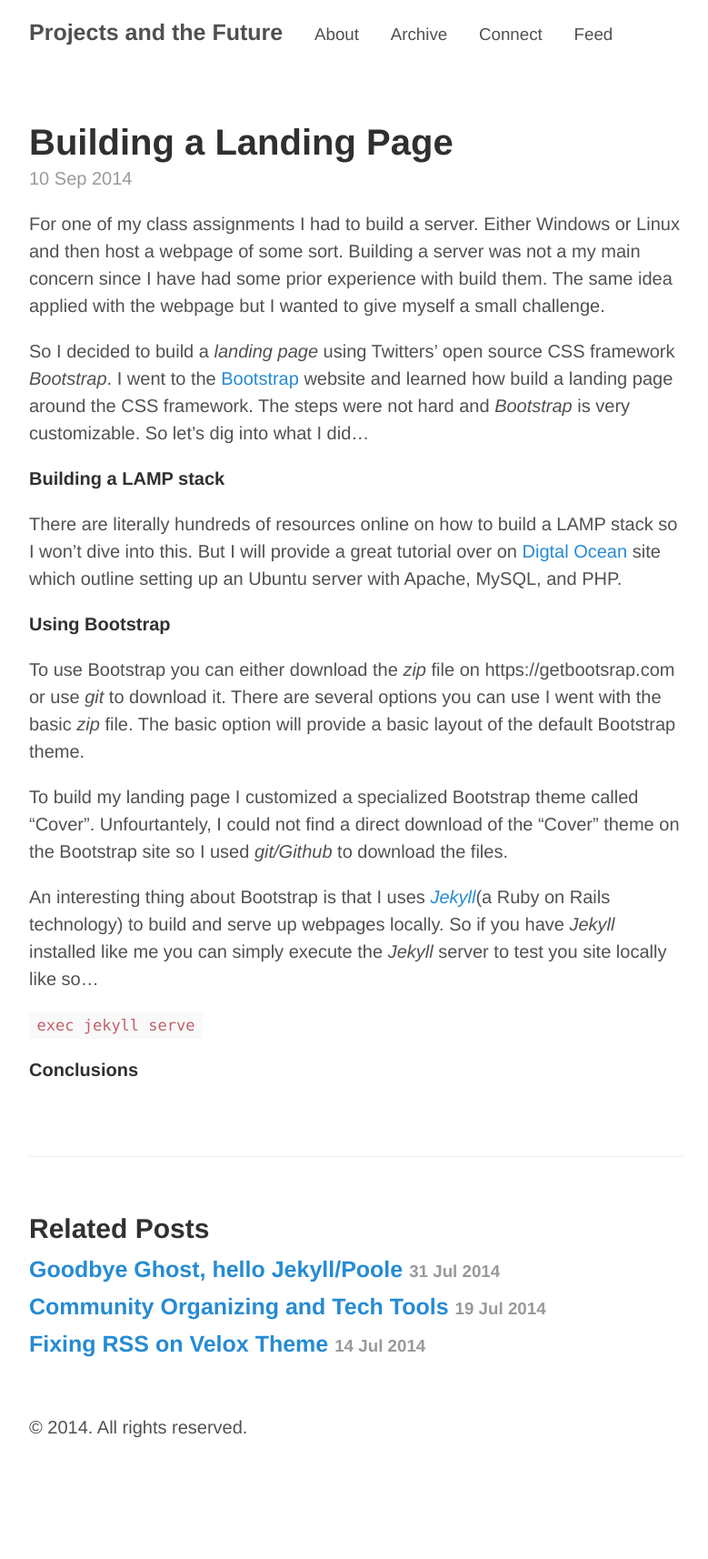
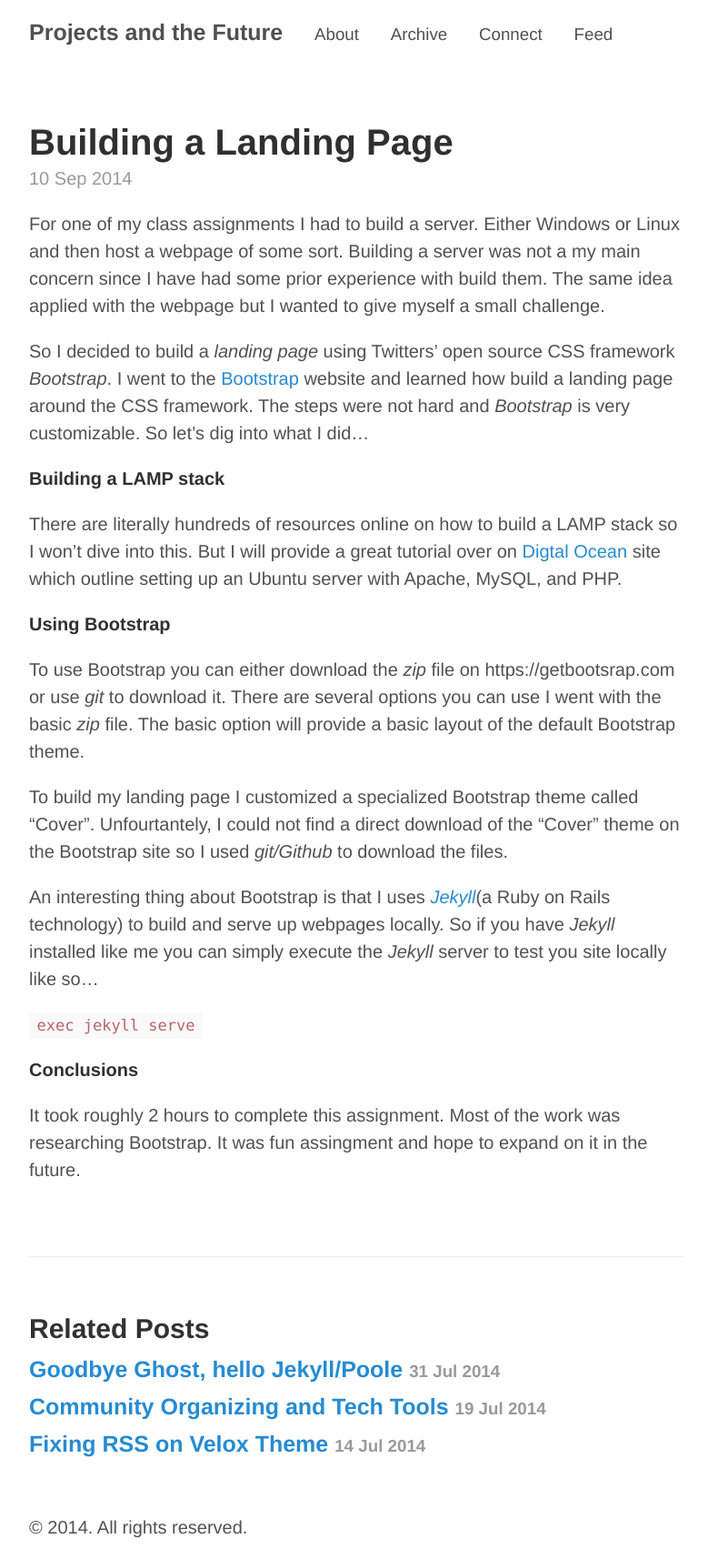
Before and after one commit to eduardo-robles/eduardo-robles.github.io, a Jekyll site: the page built from _posts/2014-09-10-Building-a-Landing-Page.md, in a window 1280 px wide. Shown: the whole page at 91% size, without its empty margins (248-1027 px from the left). Built offline with Jekyll 4.4.1, drawn with Linux system fonts in a browser that asks for light colours; Markdown is read by kramdown in place of the engine named in the settings; before the commit the page ends 1604 px from its top, so only the background shows below that.

Commit message:
Update landing page post

```diff
--- a/_posts/2014-09-10-Building-a-Landing-Page.md
+++ b/_posts/2014-09-10-Building-a-Landing-Page.md
@@ -23,3 +23,5 @@ An interesting thing about Bootstrap is that I uses [_Jekyll_](http://jekyllrb.c
 `exec jekyll serve`
 
 **Conclusions**
+
+It took roughly 2 hours to complete this assignment. Most of the work was researching Bootstrap. It was fun assingment and hope to expand on it in the future.
```
